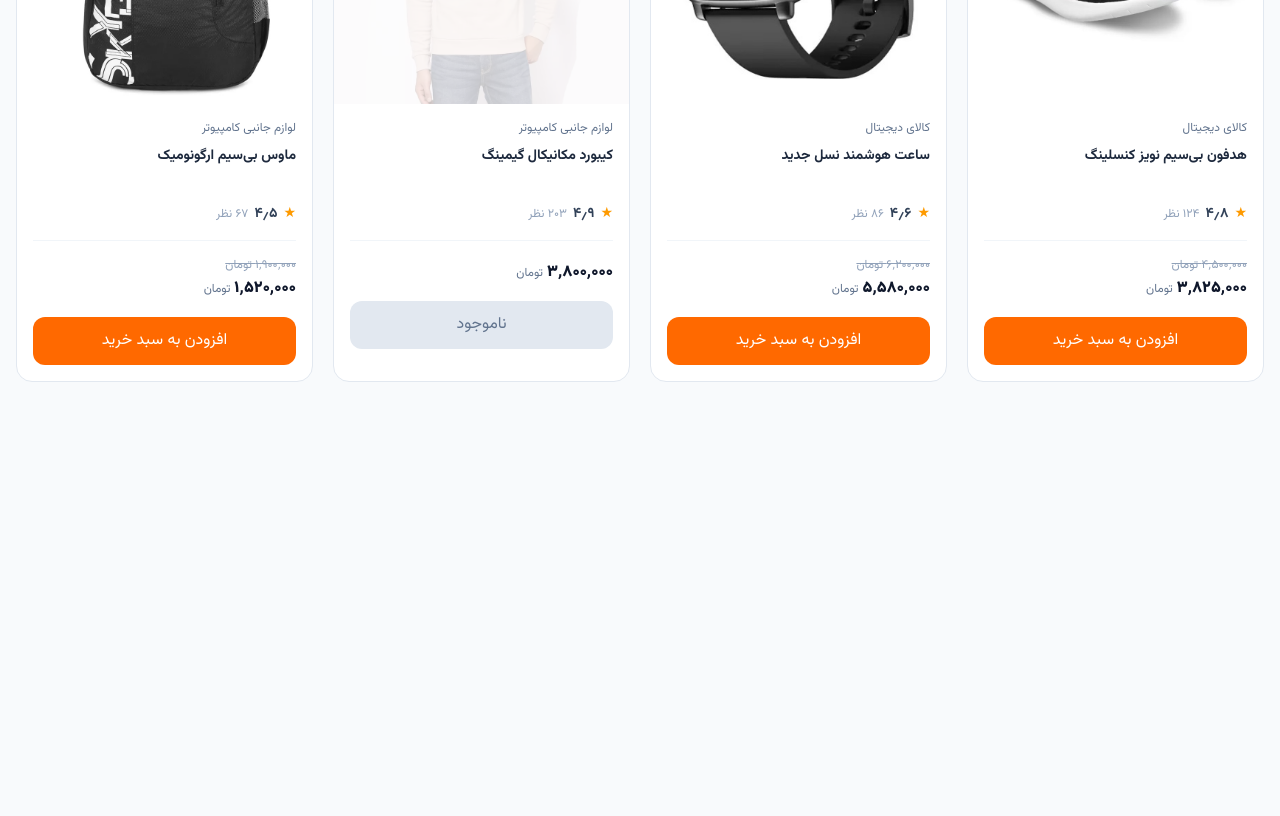
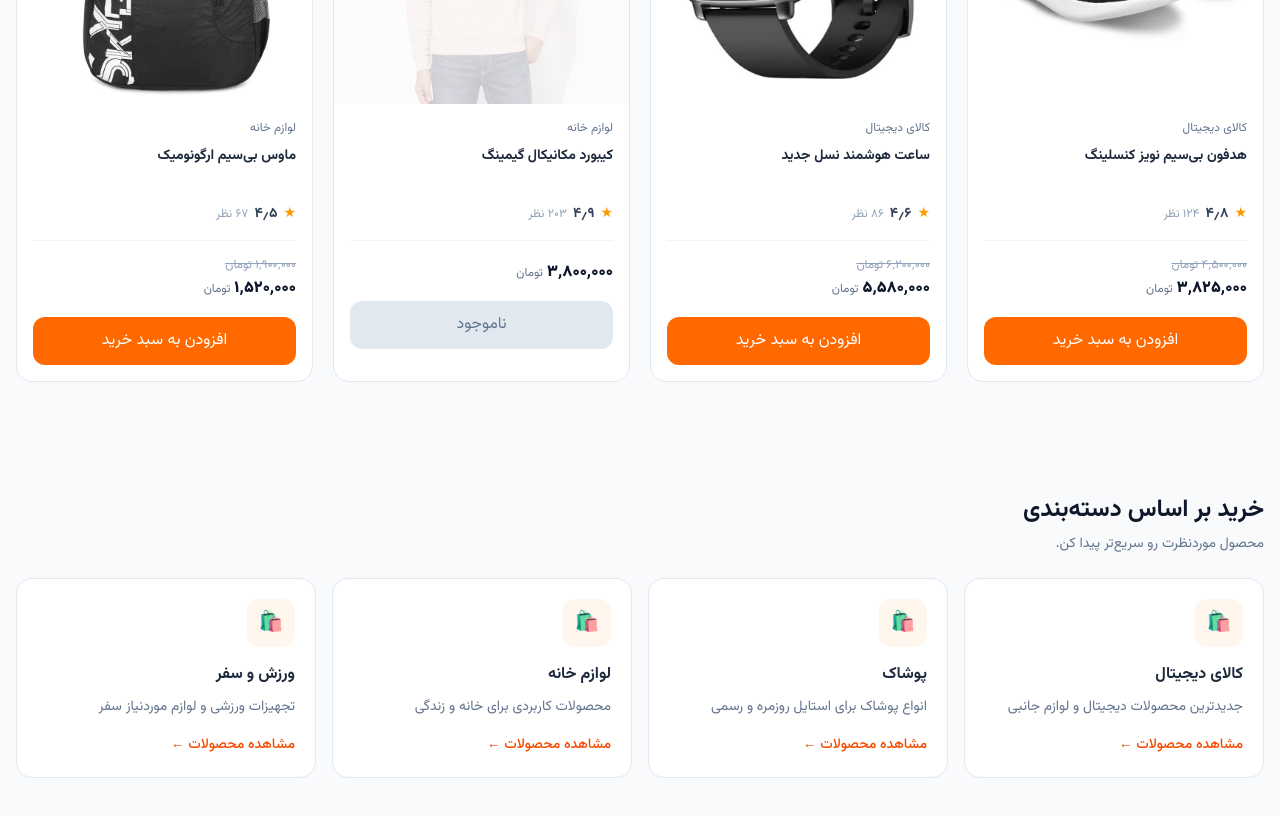
Before and after one commit to amir-booki1279/Nova, a Next.js app: page / in a window 1280 px wide. Shown: the part 1160-1976 px from the top of the page. Before the commit the page ends 1670 px from the top, so only its background shows below. Built offline with nearby package versions, Linux system fonts and the light colour scheme.

Commit message:
filters by categoies

```diff
--- /dev/null
+++ b/src/app/categories/[slug]/page.tsx
@@ -0,0 +1,68 @@
+
+
+
+import { notFound } from "next/navigation";
+import { categories } from "@/lib/categories";
+
+import ProductCard from "@/components/products/ProductCard";
+import { products } from "@/lib/product";
+
+type CategoryPageProps = {
+  params: Promise<{
+    slug: string;
+  }>;
+};
+
+export default async function CategoryPage({
+  params,
+}: CategoryPageProps) {
+  const { slug } = await params;
+
+  const category = categories.find(
+    (item) => item.slug === slug
+  );
+
+  if (!category) {
+    notFound();
+  }
+
+  const categoryProducts = products.filter(
+    (product) => product.category === category.name
+  );
+
+  return (
+    <main className="mx-auto min-h-screen max-w-7xl px-4 py-10">
+      <div className="mb-10">
+        <h1 className="text-3xl font-bold text-slate-900">
+          {category.name}
+        </h1>
+
+        <p className="mt-3 text-slate-500">
+          {category.description}
+        </p>
+
+        <p className="mt-4 text-sm text-slate-400">
+          {categoryProducts.length.toLocaleString("fa-IR")} محصول
+        </p>
+      </div>
+
+      {categoryProducts.length === 0 ? (
+        <div className="rounded-2xl border border-slate-200 bg-white p-10 text-center">
+          <h2 className="text-xl font-bold text-slate-800">
+            هنوز محصولی در این دسته‌بندی وجود ندارد
+          </h2>
+
+          <p className="mt-3 text-slate-500">
+            به‌زودی محصولات جدیدی به این دسته‌بندی اضافه می‌شوند.
+          </p>
+        </div>
+      ) : (
+        <div className="grid grid-cols-1 gap-6 sm:grid-cols-2 lg:grid-cols-3 xl:grid-cols-4">
+          {categoryProducts.map((product) => (
+            <ProductCard key={product.id} product={product} />
+          ))}
+        </div>
+      )}
+    </main>
+  );
+}
--- a/src/app/page.tsx
+++ b/src/app/page.tsx
@@ -1,3 +1,4 @@
+import CategorySection from "@/components/categories/CategorySection";
 import Header from "@/components/layout/Header";
 import ProductSection from "@/components/products/ProductSection";
 import Link from "next/link";
@@ -30,6 +31,7 @@ export default function Home() {
          </section>
 
           <ProductSection/>
+          <CategorySection/>
 
       </main>
       </>
--- /dev/null
+++ b/src/components/categories/CategorySection.tsx
@@ -0,0 +1,46 @@
+import Link from "next/link";
+import { categories } from "@/lib/categories";
+
+export default function CategorySection() {
+  return (
+    <section className="py-12">
+      <div className="mb-6 flex items-center justify-between">
+        <div>
+          <h2 className="text-2xl font-bold text-slate-900">
+            خرید بر اساس دسته‌بندی
+          </h2>
+
+          <p className="mt-2 text-sm text-slate-500">
+            محصول موردنظرت رو سریع‌تر پیدا کن.
+          </p>
+        </div>
+      </div>
+
+      <div className="grid grid-cols-2 gap-4 sm:grid-cols-4">
+        {categories.map((category) => (
+          <Link
+            key={category.id}
+            href={`/categories/${category.slug}`}
+            className="group rounded-2xl border border-slate-200 bg-white p-5 transition hover:-translate-y-1 hover:border-orange-300 hover:shadow-lg"
+          >
+            <div className="mb-4 flex h-12 w-12 items-center justify-center rounded-xl bg-orange-50 text-xl transition group-hover:bg-orange-100">
+              🛍️
+            </div>
+
+            <h3 className="font-bold text-slate-800 transition group-hover:text-orange-600">
+              {category.name}
+            </h3>
+
+            <p className="mt-2 text-sm leading-6 text-slate-500">
+              {category.description}
+            </p>
+
+            <span className="mt-4 inline-block text-sm font-medium text-orange-600">
+              مشاهده محصولات ←
+            </span>
+          </Link>
+        ))}
+      </div>
+    </section>
+  );
+}
--- /dev/null
+++ b/src/lib/categories.ts
@@ -0,0 +1,31 @@
+
+
+
+import type { Category } from "@/types/category";
+
+export const categories: Category[] = [
+  {
+    id: "1",
+    name: "کالای دیجیتال",
+    slug: "digital",
+    description: "جدیدترین محصولات دیجیتال و لوازم جانبی",
+  },
+  {
+    id: "2",
+    name: "پوشاک",
+    slug: "clothing",
+    description: "انواع پوشاک برای استایل روزمره و رسمی",
+  },
+  {
+    id: "3",
+    name: "لوازم خانه",
+    slug: "home",
+    description: "محصولات کاربردی برای خانه و زندگی",
+  },
+  {
+    id: "4",
+    name: "ورزش و سفر",
+    slug: "sports-travel",
+    description: "تجهیزات ورزشی و لوازم موردنیاز سفر",
+  },
+];
--- a/src/lib/product.ts
+++ b/src/lib/product.ts
@@ -36,7 +36,7 @@ export const products: Product[] = [
     reviewCount: 203,
     image:"/images/3.jpg",
     stock: 0,
-    category: "لوازم جانبی کامپیوتر",
+    category: "لوازم خانه"
   },
   {
     id: "4",
@@ -48,6 +48,6 @@ export const products: Product[] = [
     reviewCount: 67,
     image:"/images/4.jpg",
     stock: 15,
-    category: "لوازم جانبی کامپیوتر",
+    category: "لوازم خانه"
   },
 ];
--- /dev/null
+++ b/src/types/category.ts
@@ -0,0 +1,8 @@
+
+
+export type Category = {
+    id:string,
+    name:string,
+    slug:string,
+    description : string
+}
```
